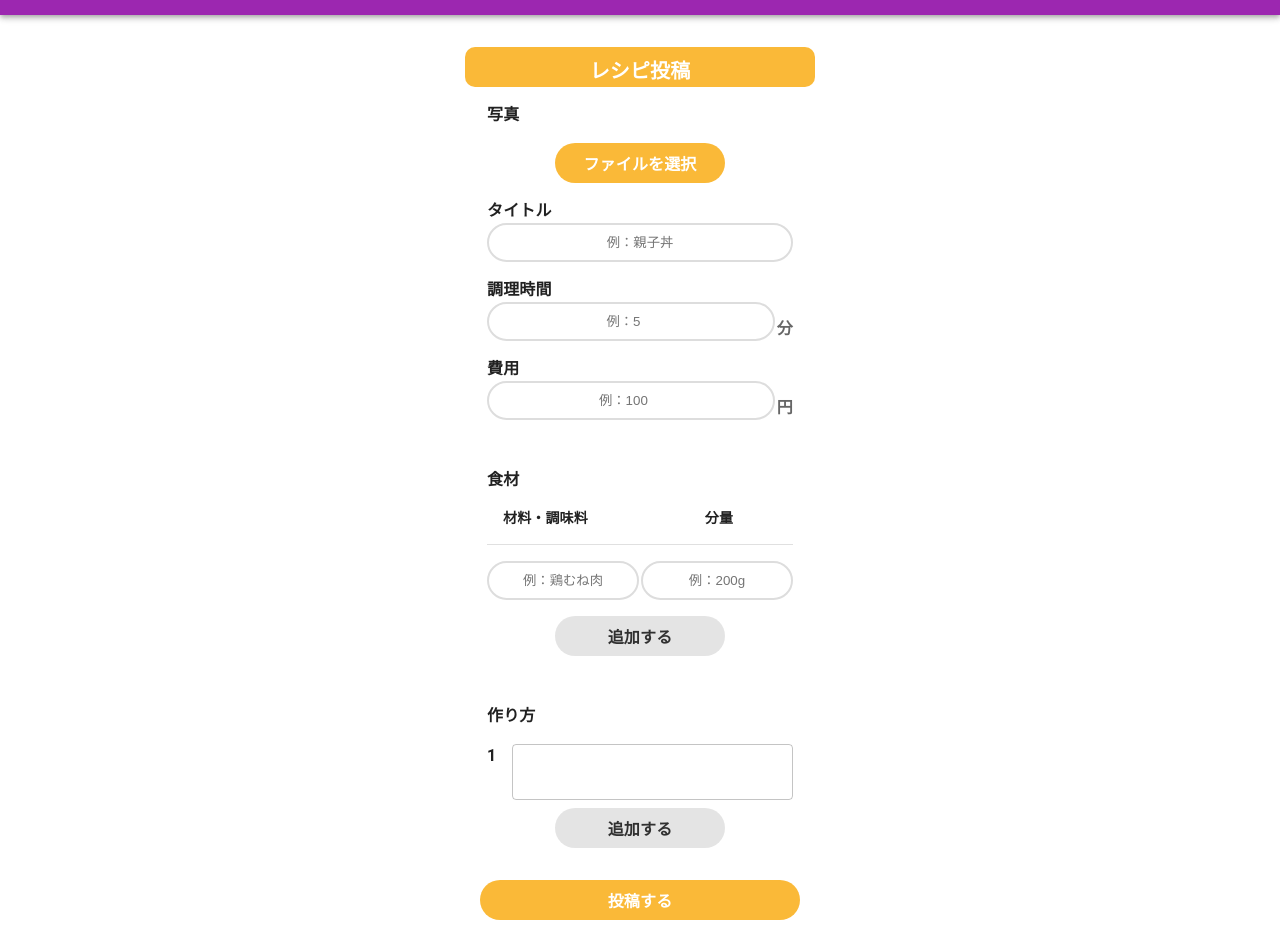
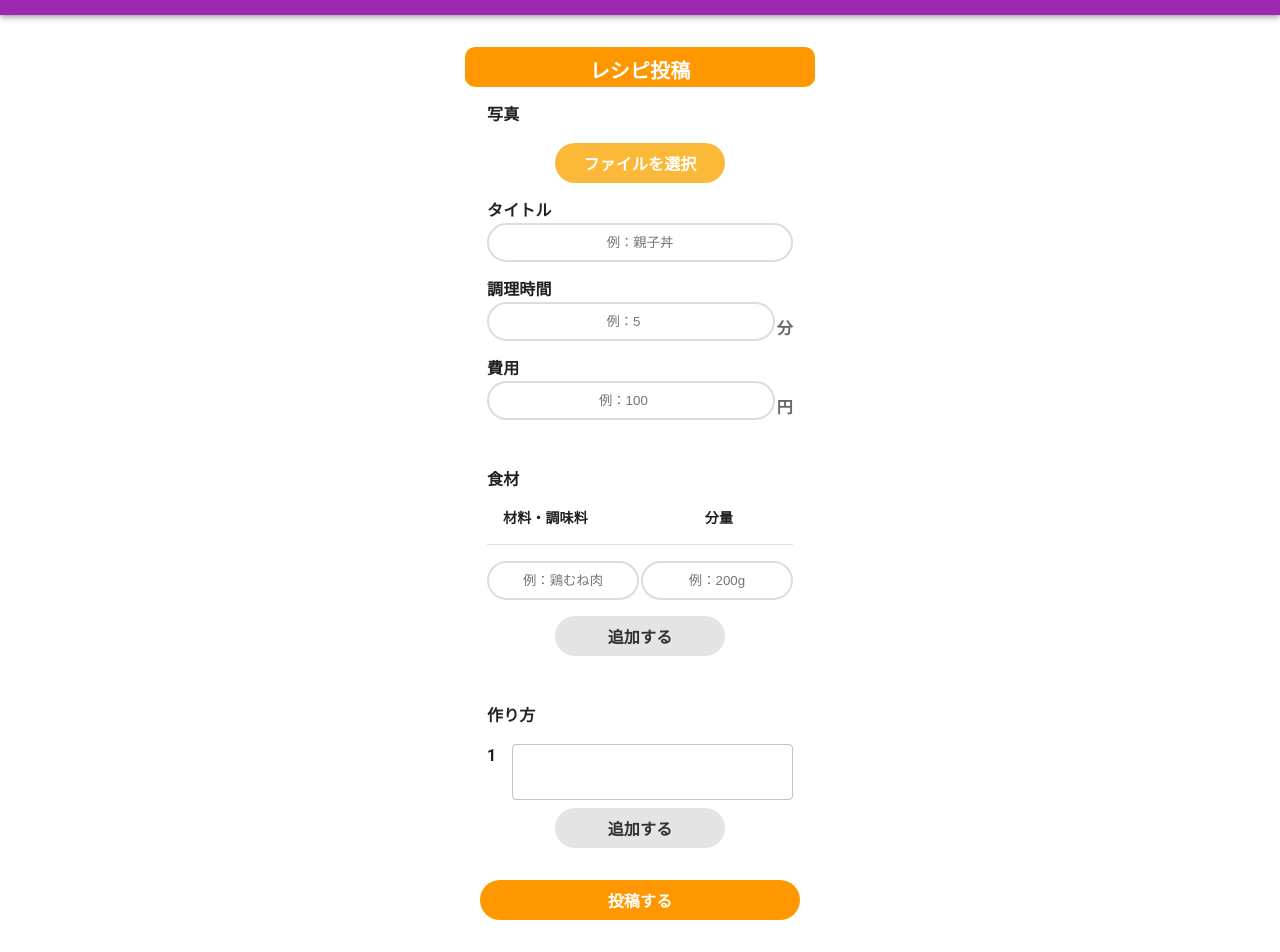
Before and after one commit to shiina47/A11-2, a React (Create React App) app in the folder frontend/: page /post in a window 1280 px wide. Shown: the part 49-1001 px from the top of the page. Built offline with nearby package versions, Linux system fonts and the light colour scheme.

Commit message:
色の修正

```diff
--- a/frontend/src/components/atoms/PrimaryBtn.jsx
+++ b/frontend/src/components/atoms/PrimaryBtn.jsx
@@ -26,7 +26,7 @@ const SPrimaryBtn = styled.div`
   color: #ffffff;
   border-radius: 50vh;
   transition: 0.3s;
-  background-color: rgba(250, 178, 35, 0.9);
+  background-color: #ff9800;
   &:hover {
     opacity: 0.8;
     cursor: pointer;
--- a/frontend/src/components/atoms/TitleDiv.jsx
+++ b/frontend/src/components/atoms/TitleDiv.jsx
@@ -18,6 +18,6 @@ const STitleDiv = styled.div`
   margin-top: 10px;
   margin-left: auto;
   margin-right: auto;
-  background-color: rgba(250, 178, 35, 0.9);
+  background-color: #ff9800;
   border-radius: 10px;
 `;
```
